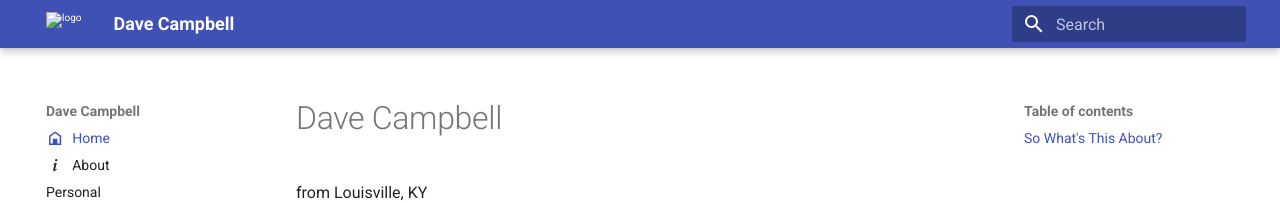
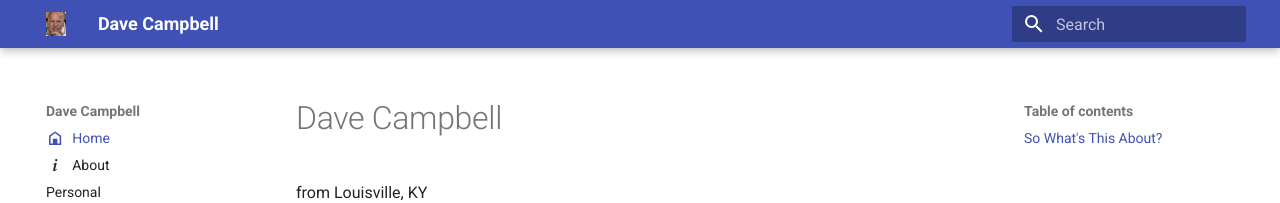
Before and after one commit to davecampbell/davecampbell.github.io, an MkDocs documentation site: the page built from docs/index.md, in a window 1280 px wide. Shown: the top 203 px of the page. Built offline with MkDocs 1.6.1 and Material for MkDocs 9.7.7, drawn with Linux system fonts in a browser that asks for light colours.

Commit message:
favicon / logo attempts...

```diff
--- a/mkdocs.yml
+++ b/mkdocs.yml
@@ -1,8 +1,8 @@
 site_name: Dave Campbell
 theme:
   name: material
-  favicon: images/favicon.ico
-  logo: assets/logo.png
+  favicon: images/favicon.png
+  logo: images/logo.png
 
 extra:
   social:
```
Also changed, not shown: docs/images/logo.png (added).
